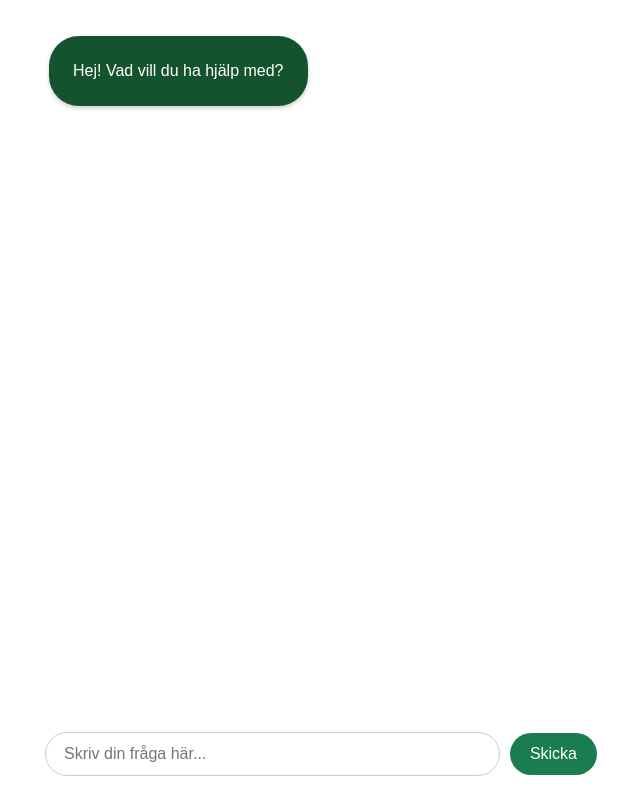
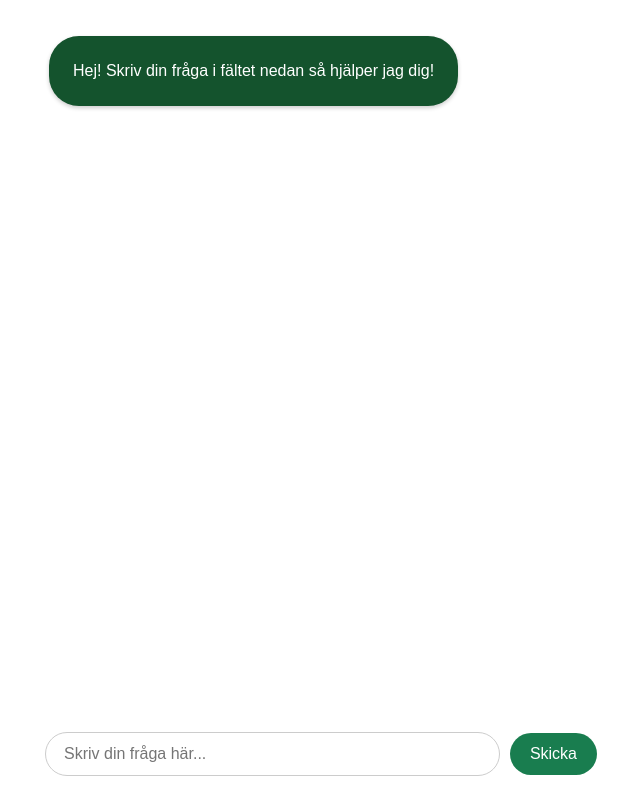
Before and after one commit to mariiapaulsson/vegobot-2, a React (Create React App) app: page / in a window 1280 px wide. Shown: the whole page, without its empty margins (319-959 px from the left). Built offline with nearby package versions, Linux system fonts and the light colour scheme.

Commit message:
fix: välkomsttext i bubblan

```diff
--- a/src/App.js
+++ b/src/App.js
@@ -6,7 +6,7 @@ export default function App() {
   const [messages, setMessages] = useState([
     {
       _id: 1,
-      text: "Hej! Vad vill du ha hjälp med?",
+      text: "Hej! Skriv din fråga i fältet nedan så hjälper jag dig!",
       role: "bot"
     }
   ]);
```
